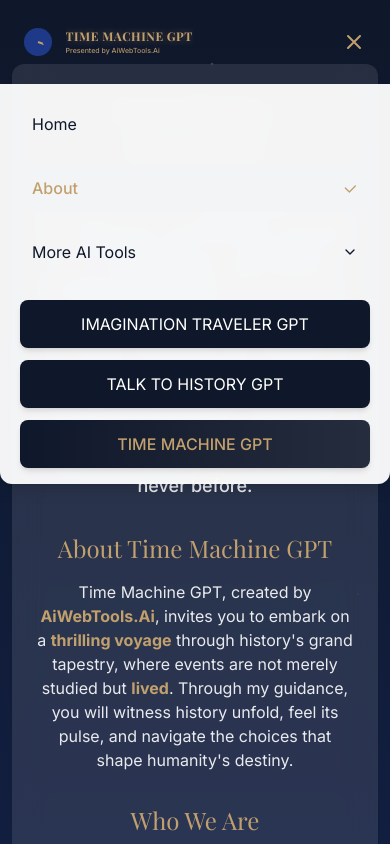
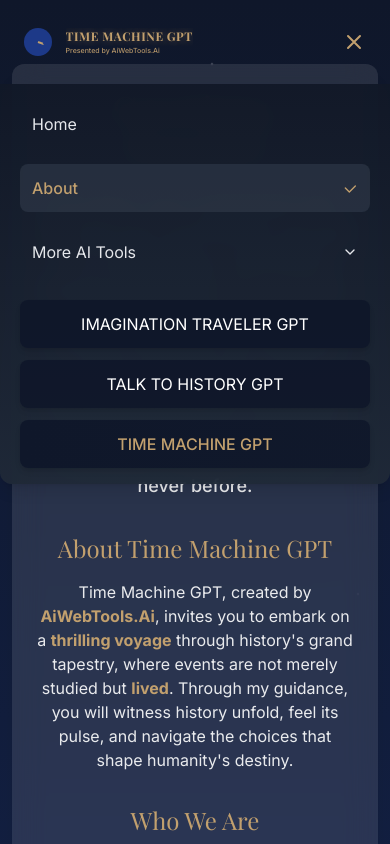
Before and after one commit to aiwebtools/time-machine-gpt, a React (Vite) app: page /about in a window 390 px wide. Both pictures are taken after a click on the button "Toggle menu". Shown: the top 844 px of the page. Built offline with nearby package versions, Linux system fonts and the light colour scheme; a web font is replaced by a local one.

Commit message:
Improve mobile menu appearance
The mobile menu's background was updated.

```diff
--- a/src/components/navigation/MobileMenu.tsx
+++ b/src/components/navigation/MobileMenu.tsx
@@ -27,28 +27,28 @@ const MobileMenu: React.FC<MobileMenuProps> = ({
   return (
     <div className={cn(
       "md:hidden absolute w-full left-0 shadow-lg",
-      "bg-white/95 backdrop-blur-md rounded-b-xl",
-      "transition-all duration-300 ease-in-out",
+      "bg-gradient-to-b from-gray-900/95 to-gray-800/95 backdrop-blur-md rounded-b-xl",
+      "transition-all duration-300 ease-in-out border-t border-gray-700/50",
       isMenuOpen ? "opacity-100 top-full max-h-[80vh] overflow-y-auto py-4 px-5" : "opacity-0 -top-40 pointer-events-none max-h-0"
     )}>
-      <nav className="flex flex-col space-y-4 text-time-dark">
+      <nav className="flex flex-col space-y-4 text-gray-100">
         <MobileNavItem to="/" label="Home" onClick={() => setIsMenuOpen(false)} />
         <MobileNavItem to="/about" label="About" onClick={() => setIsMenuOpen(false)} />
 
         <DropdownMenu>
-          <DropdownMenuTrigger className="w-full text-left py-2 px-2 rounded transition-colors hover:bg-gray-100 text-time-dark flex items-center justify-between">
+          <DropdownMenuTrigger className="w-full text-left py-2 px-2 rounded transition-colors hover:bg-gray-700/50 text-gray-200 flex items-center justify-between">
             <span>More AI Tools</span>
             <svg xmlns="http://www.w3.org/2000/svg" width="16" height="16" viewBox="0 0 24 24" fill="none" stroke="currentColor" strokeWidth="2" strokeLinecap="round" strokeLinejoin="round" className="ml-2">
               <path d="m6 9 6 6 6-6"/>
             </svg>
           </DropdownMenuTrigger>
-          <DropdownMenuContent className="w-full min-w-[calc(100vw-2.5rem)] bg-white border border-gray-100 shadow-lg rounded-lg py-2 mt-1">
+          <DropdownMenuContent className="w-full min-w-[calc(100vw-2.5rem)] bg-gray-800 border border-gray-700 shadow-lg rounded-lg py-2 mt-1">
             <DropdownMenuItem asChild>
               <a
                 href="https://www.aiwebtools.ai"
                 target="_blank"
                 rel="noopener noreferrer"
-                className="w-full py-3 px-4 rounded flex items-center text-time-dark hover:bg-gray-50 transition-colors"
+                className="w-full py-3 px-4 rounded flex items-center text-gray-200 hover:bg-gray-700 transition-colors"
                 onClick={() => setIsMenuOpen(false)}
               >
                 <span className="flex-1">AI Web Tools</span>
@@ -65,7 +65,7 @@ const MobileMenu: React.FC<MobileMenuProps> = ({
             href={imageTravelerUrl}
             target="_blank"
             rel="noopener noreferrer"
-            className="w-full flex items-center justify-center py-3 bg-time-dark text-white rounded-lg shadow-md hover:bg-time-dark/90 transition-all transform hover:translate-y-[-2px]"
+            className="w-full flex items-center justify-center py-3 bg-time-dark/90 text-white rounded-lg shadow-md hover:bg-time-dark transition-all transform hover:translate-y-[-2px]"
             onClick={() => setIsMenuOpen(false)}
           >
             <span>IMAGINATION TRAVELER GPT</span>
@@ -75,7 +75,7 @@ const MobileMenu: React.FC<MobileMenuProps> = ({
             href={historyGptUrl}
             target="_blank"
             rel="noopener noreferrer"
-            className="w-full flex items-center justify-center py-3 bg-time-dark text-white rounded-lg shadow-md hover:bg-time-dark/90 transition-all transform hover:translate-y-[-2px]"
+            className="w-full flex items-center justify-center py-3 bg-time-dark/90 text-white rounded-lg shadow-md hover:bg-time-dark transition-all transform hover:translate-y-[-2px]"
             onClick={() => setIsMenuOpen(false)}
           >
             <span>TALK TO HISTORY GPT</span>
--- a/src/components/navigation/MobileNavItem.tsx
+++ b/src/components/navigation/MobileNavItem.tsx
@@ -23,8 +23,8 @@ const MobileNavItem: React.FC<MobileNavItemProps> = ({
       className={cn(
         "w-full py-3 px-4 rounded-lg transition-colors flex items-center",
         isActive
-          ? "bg-gray-100 text-time-accent font-medium"
-          : "hover:bg-gray-50 text-time-dark"
+          ? "bg-gray-700/50 text-time-accent font-medium"
+          : "hover:bg-gray-700/30 text-gray-200"
       )}
       onClick={onClick}
     >
```
